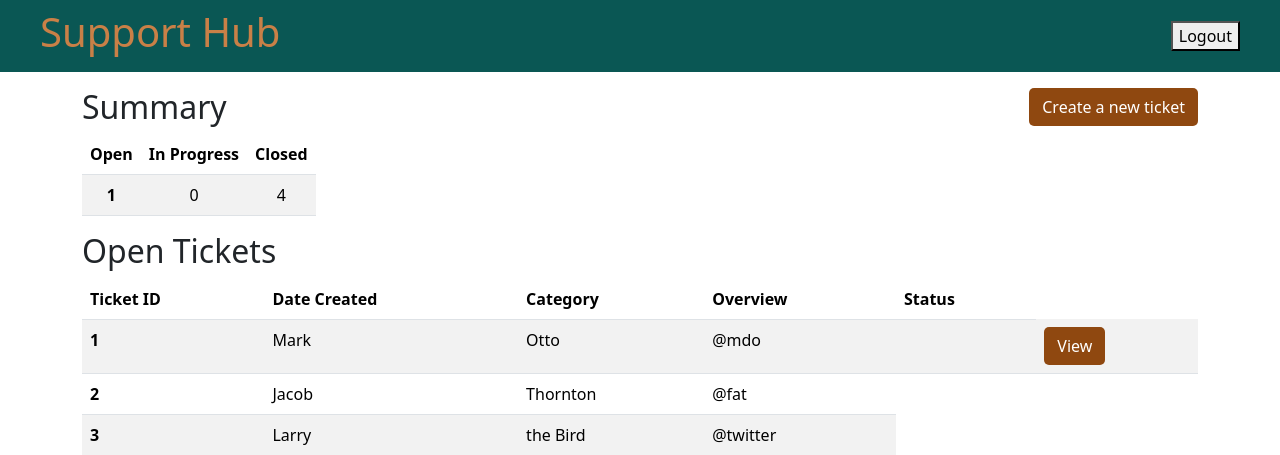
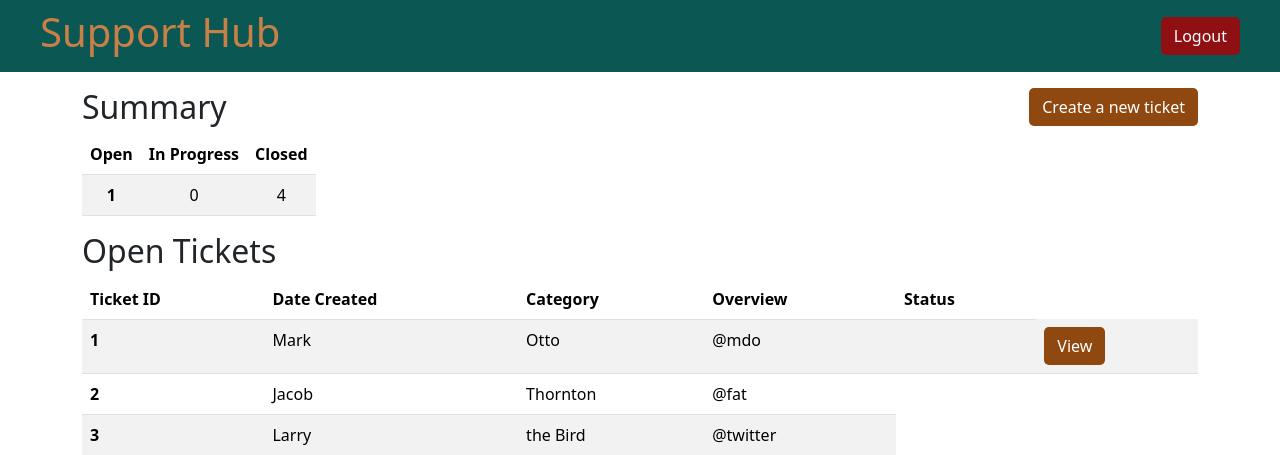
Before and after one commit to Ra-Wh/fictional-umbrella, a Flask app: page / in a window 1280 px wide. Shown: the top 455 px of the page. Run offline with Flask 3, Linux system fonts and the light colour scheme; the visitor is signed in with stand-in values (Sample User, id 1).

Commit message:
improve logout button

```diff
--- a/app/static/styles.css
+++ b/app/static/styles.css
@@ -44,6 +44,18 @@
     background-color: var(--secondary-color-2) !important;
     color: white !important;
     box-shadow: 0px 0px 10px var(--secondary-color-3) !important;
+}
+
+.button-tertiary {
+    background-color: var(--tertiary-color-2);
+    color: white;
+    border-radius: 5px;
+}
+
+.button-tertiary:hover {
+    background-color: var(--tertiary-color-2) !important;
+    color: white !important;
+    box-shadow: 0px 0px 10px grey !important;
 }
 
 /* Backgrounds */
--- a/app/templates/adminbase.html
+++ b/app/templates/adminbase.html
@@ -23,7 +23,7 @@
             </div>
             <div style="display: flex; gap: 20px;">
                 <form action="{{ url_for('logout') }}" method="POST">
-                    <button type="submit">Logout</button>
+                    <button class="button-tertiary" type="submit">Logout</button>
                 </form>
             </div>
             </div>
--- a/app/templates/base.html
+++ b/app/templates/base.html
@@ -23,7 +23,7 @@
             </div>
             <div style="display: flex; gap: 20px;">
                 <form action="{{ url_for('logout') }}" method="POST">
-                    <button type="submit">Logout</button>
+                    <button class="btn button-tertiary" type="submit">Logout</button>
                 </form>
             </div>
             </div>
```
